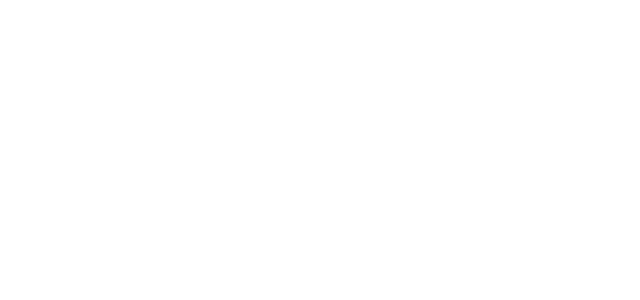
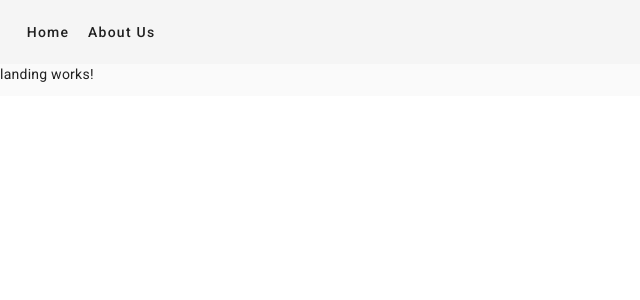
Before and after one commit to Caaarrrlll/angular-template, an Angular app: page / in a window 1280 px wide. Shown: the top 300 px of the page, without its empty margins (0-640 px from the left). Built offline with nearby package versions, Linux system fonts and the light colour scheme.

Commit message:
component finalization and routes

```diff
--- a/src/app/app-routing.module.ts
+++ b/src/app/app-routing.module.ts
@@ -1,7 +1,24 @@
 import { NgModule } from "@angular/core";
 import { RouterModule, Routes } from "@angular/router";
 
-const routes: Routes = [];
+const routes: Routes = [
+	{
+		path: "",
+		loadChildren: () => import("./modules/landing/landing.module").then((m) => m.LandingModule),
+	},
+	{
+		path: "home",
+		loadChildren: () => import("./modules/landing/landing.module").then((m) => m.LandingModule),
+	},
+	{
+		path: "contact-us",
+		loadChildren: () => import("./modules/contact/contact.module").then((m) => m.ContactModule),
+	},
+	{
+		path: "**",
+		loadChildren: () => import("./modules/not-found/not-found.module").then((m) => m.NotFoundModule),
+	},
+];
 
 @NgModule({
 	imports: [RouterModule.forRoot(routes)],
--- a/src/app/app.component.html
+++ b/src/app/app.component.html
@@ -1 +1,3 @@
-<router-outlet></router-outlet>
+<app-navigation>
+	<router-outlet></router-outlet>
+</app-navigation>
--- a/src/app/app.module.ts
+++ b/src/app/app.module.ts
@@ -34,6 +34,6 @@
 	imports: [BrowserModule, AppRoutingModule, BrowserAnimationsModule, ...materialModules, LayoutModule],
 	providers: [],
 	bootstrap: [AppComponent],
-	exports: [...materialModules],
+	exports: [...materialModules, NavigationComponent],
 })
 export class AppModule {}
--- a/src/app/components/navigation/navigation.component.html
+++ b/src/app/components/navigation/navigation.component.html
@@ -1 +1,29 @@
-<p>navigation works!</p>
+<mat-sidenav-container class="sidenav-container">
+	<mat-sidenav
+		#drawer
+		class="sidenav"
+		fixedInViewport
+		[attr.role]="(isHandset$ | async) ? 'dialog' : 'navigation'"
+		[mode]="(isHandset$ | async) ? 'over' : 'side'"
+		[opened]="false">
+		<mat-toolbar>Menu</mat-toolbar>
+		<mat-nav-list>
+			<a mat-list-item routerLink="/home" (click)="drawer.close()">Home</a>
+			<a mat-list-item routerLink="/contact-us" (click)="drawer.close()">About Us</a>
+		</mat-nav-list>
+	</mat-sidenav>
+	<mat-sidenav-content>
+		<mat-toolbar>
+			<button type="button" aria-label="Toggle sidenav" mat-icon-button (click)="drawer.toggle()" *ngIf="isHandset$ | async">
+				<mat-icon aria-label="Side nav toggle icon">menu</mat-icon>
+			</button>
+
+			<span class="fill-space"></span>
+			<div *ngIf="!(isHandset$ | async)">
+				<a mat-button routerLink="/home">Home</a>
+				<a mat-button routerLink="/contact-us">About Us</a>
+			</div>
+		</mat-toolbar>
+		<ng-content></ng-content>
+	</mat-sidenav-content>
+</mat-sidenav-container>
--- a/src/app/components/navigation/navigation.component.ts
+++ b/src/app/components/navigation/navigation.component.ts
@@ -1,8 +1,18 @@
+import { BreakpointObserver, Breakpoints } from "@angular/cdk/layout";
 import { Component } from "@angular/core";
+import { Observable } from "rxjs";
+import { map, shareReplay } from "rxjs/operators";
 
 @Component({
 	selector: "app-navigation",
 	templateUrl: "./navigation.component.html",
 	styleUrls: ["./navigation.component.scss"],
 })
-export class NavigationComponent {}
+export class NavigationComponent {
+	isHandset$: Observable<boolean> = this.breakpointObserver.observe([Breakpoints.Handset]).pipe(
+		map((result) => result.matches),
+		shareReplay(),
+	);
+
+	constructor(private breakpointObserver: BreakpointObserver) {}
+}
--- a/src/app/modules/landing/landing-routing.module.ts
+++ b/src/app/modules/landing/landing-routing.module.ts
@@ -1,7 +1,13 @@
 import { NgModule } from "@angular/core";
 import { RouterModule, Routes } from "@angular/router";
+import { LandingComponent } from "src/app/modules/landing/components/landing/landing.component";
 
-const routes: Routes = [];
+const routes: Routes = [
+	{
+		path: "",
+		component: LandingComponent,
+	},
+];
 
 @NgModule({
 	imports: [RouterModule.forChild(routes)],
--- /dev/null
+++ b/src/app/modules/not-found/components/not-found/not-found.component.html
@@ -0,0 +1 @@
+<p>not-found works!</p>
```
Also changed, not shown: src/app/modules/not-found/components/not-found/not-found.component.ts (added, +10 -0 lines), src/app/modules/not-found/not-found-routing.module.ts (added, +16 -0 lines), src/app/modules/not-found/not-found.module.ts (added, +11 -0 lines), .eslintrc.json, src/app/modules/not-found/components/not-found/not-found.component.scss (added).
